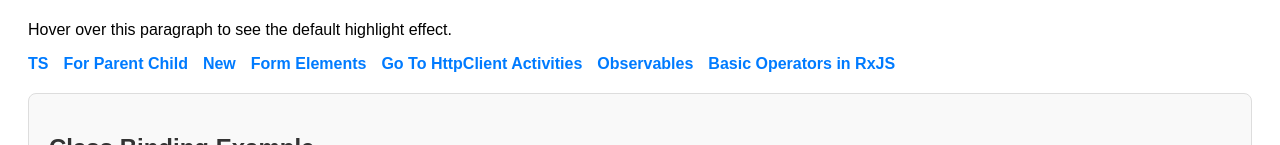
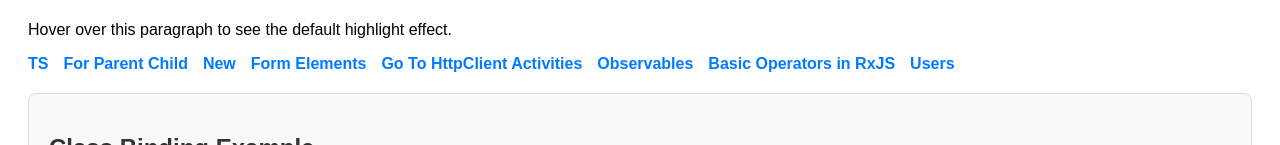
Before and after one commit to Ashok-Bounteous/Ashok_Angular_Training, an Angular app: page /ParentChild in a window 1280 px wide. Shown: the part 173-318 px from the top of the page. Built offline with nearby package versions, Linux system fonts and the light colour scheme.

Commit message:
Makes changes to accomodate users module

```diff
--- a/src/app/app.component.html
+++ b/src/app/app.component.html
@@ -16,6 +16,7 @@
      <a routerLink="/httpClient">Go To HttpClient Activities</a>
      <a routerLink="/observables">Observables</a>
      <a routerLink="/operators-rxjs">Basic Operators in RxJS</a>
+     <a routerLink="/users">Users</a> <!-- New link for users -->
     </nav>
     <!-- <app-forms (userAdded)="onUserAdded($event)"></app-forms>
   <app-my-component [newUser]="newUser"></app-my-component> -->
--- a/src/app/app.module.ts
+++ b/src/app/app.module.ts
@@ -16,6 +16,7 @@ import { HttpClientComponent } from './http-client/http-client.component';
 import { ObservablesComponent } from './observables/observables.component';
 import { MyComponentModule } from './my-component/my-component.module';
 import { OperatorsRXJSComponent } from './operators-rxjs/operators-rxjs.component';
+import { UsersModule } from './users/users.module';
 
 @NgModule({
   declarations: [
@@ -37,7 +38,8 @@ import { OperatorsRXJSComponent } from './operators-rxjs/operators-rxjs.componen
     AppRoutingModule,
     ReactiveFormsModule,
     FormsModule,
-    MyComponentModule
+    MyComponentModule,
+    UsersModule //For users and user's posts
   ],
   exports:[
   ],
```
